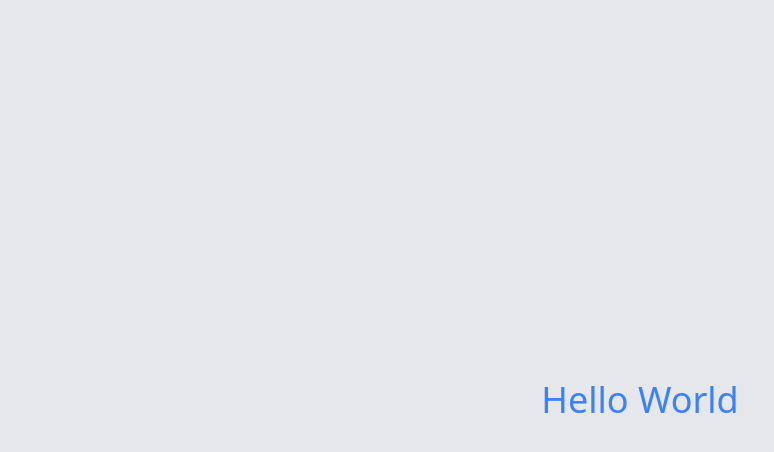
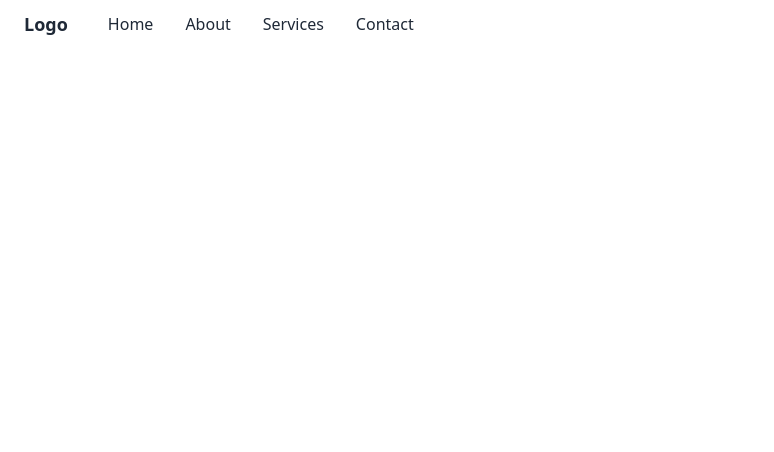
Before and after one commit to Hairax/work, a React (Create React App) app: page / in a window 1280 px wide. Shown: the top 452 px of the page, without its empty margins (0-774 px from the left). Built offline with nearby package versions, Linux system fonts and the light colour scheme.

Commit message:
create a header responsive

```diff
--- a/src/App.js
+++ b/src/App.js
@@ -1,9 +1,9 @@
 import React from 'react';
-
+import Header from './componentes/Header/Header';
 function App() {
   return (
-    <div className='h-screen flex justify-center items-center bg-gray-200'>
-      <h1 className='text-4xl text-blue-500'>Hello World</h1>
+    <div className=' items-center bg-gray-200'>
+      <Header />
     </div>
   );
 }
--- /dev/null
+++ b/src/componentes/Header/Header.js
@@ -0,0 +1,39 @@
+import React, { useState } from "react";
+import HeaderMobile from "./HeaderMobile";
+
+function Header() {
+    const [isMobileMenuOpen, setIsMobileMenuOpen] = useState(false);
+
+    const toggleMobileMenu = () => {
+        console.log("Botón de menú móvil clicado");
+        setIsMobileMenuOpen(!isMobileMenuOpen);
+    };
+
+    return (
+        <nav className="bg-white border-gray-200 px-4 lg:px-6 py-2.5 dark:bg-gray-800">
+            <div className="flex flex-wrap justify-between items-center mx-auto max-w-screen">
+                <div className="flex items-center">
+                    <a href="/" className="text-lg font-semibold text-gray-800 dark:text-white">Logo</a>
+                    <ul className="hidden lg:flex space-x-8 ml-10">
+                        <li><a href="/" className="text-gray-800 dark:text-white">Home</a></li>
+                        <li><a href="/" className="text-gray-800 dark:text-white">About</a></li>
+                        <li><a href="/" className="text-gray-800 dark:text-white">Services</a></li>
+                        <li><a href="/" className="text-gray-800 dark:text-white">Contact</a></li>
+                    </ul>
+                </div>
+                <div className="lg:hidden flex items-center">
+                    <button className="mobile-menu-button" onClick={toggleMobileMenu}>
+                        <svg className="w-6 h-6 text-gray-800 dark:text-white" fill="none" stroke="currentColor" viewBox="0 0 24 24" xmlns="http://www.w3.org/2000/svg">
+                            <path strokeLinecap="round" strokeLinejoin="round" strokeWidth="2" d="M4 6h16M4 12h16M4 18h16"></path>
+                        </svg>
+                    </button>
+                </div>
+            </div>
+
+            {/* Pasar isMobileMenuOpen como prop al componente HeaderMobile */}
+            <HeaderMobile isOpen={isMobileMenuOpen} />
+        </nav>
+    );
+}
+
+export default Header;
--- /dev/null
+++ b/src/componentes/Header/HeaderMobile.js
@@ -0,0 +1,16 @@
+import React from "react";
+
+function HeaderMobile({ isOpen }) {
+    return (
+        <div className={`mobile-menu ${isOpen ? 'block' : 'hidden'} lg:hidden`}>
+            <ul className="flex flex-col items-center space-y-4 mt-4">
+                <li><a href="/" className="text-gray-800 dark:text-white">Home</a></li>
+                <li><a href="/" className="text-gray-800 dark:text-white">About</a></li>
+                <li><a href="/" className="text-gray-800 dark:text-white">Services</a></li>
+                <li><a href="/" className="text-gray-800 dark:text-white">Contact</a></li>
+            </ul>
+        </div>
+    );
+}
+
+export default HeaderMobile;
```
